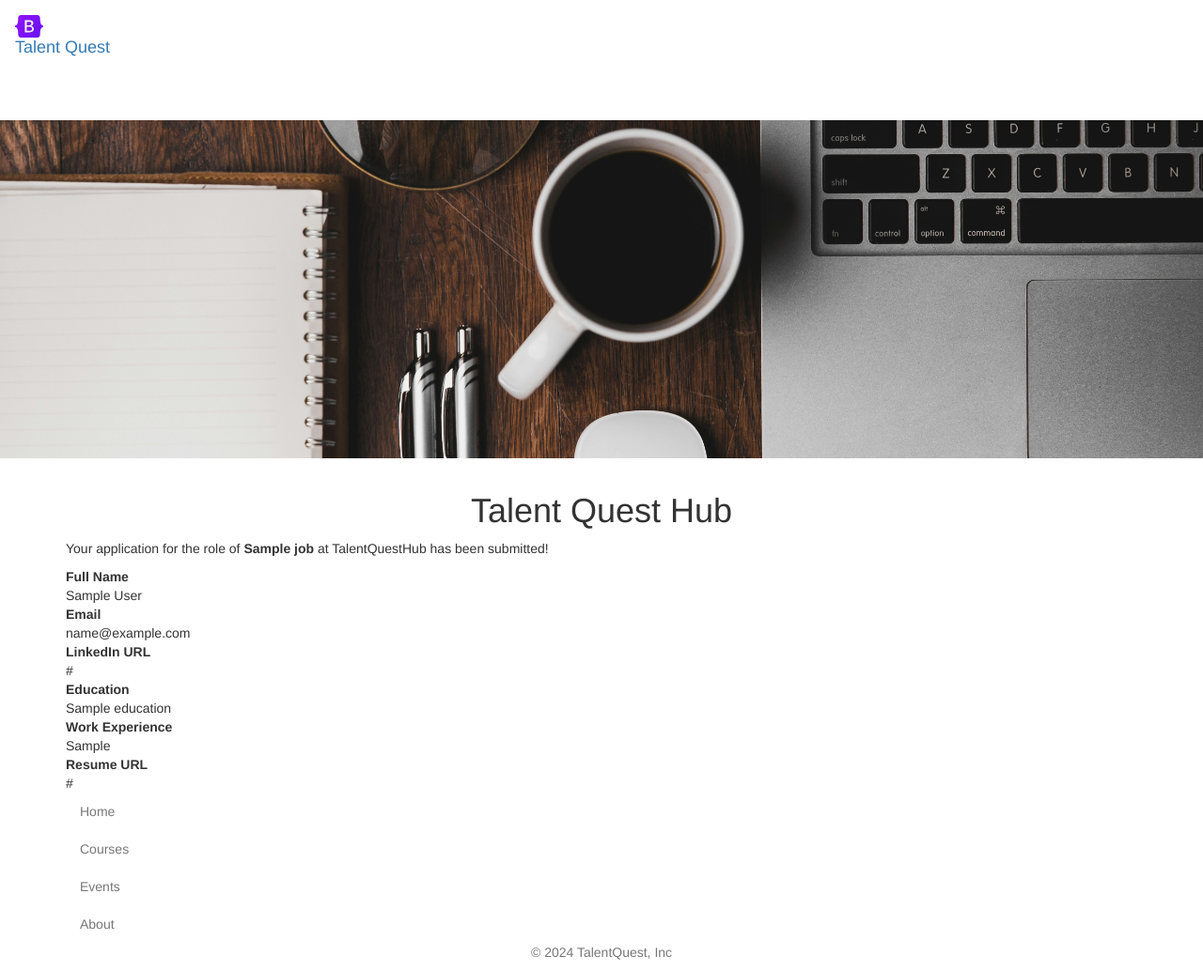
After one commit to sahil-74293/Devops-project-backup-repository, a Flask app: template templates/application_submitted.html in a window 1280 px wide. The commit adds this page. Shown: the whole page at 94% size. Run offline with Flask 3, Linux system fonts and the light colour scheme; the template is opened without the code that fills it: most values are stand-ins (such as "Sample title", 1, 10 or a date in 2020).

Commit message:
submitted application in database and added forms for collecting data .

```diff
--- a/app.py
+++ b/app.py
@@ -1,5 +1,5 @@
-from flask import Flask, render_template ,jsonify
-from database import load_jobs_from_db , load_job_from_db
+from flask import Flask, render_template ,jsonify ,request
+from database import load_jobs_from_db , load_job_from_db , add_application_to_db
 app = Flask(__name__)
 
 
@@ -22,5 +22,12 @@ def show_job(id):
     return "Not Found", 404
   return render_template('jobpage.html',job=job)
 
+@app.route("/job/<id>/apply", methods =['post'])
+def apply_to_job(id):
+  data = request.form
+  job = load_job_from_db(id)
+  add_application_to_db(id,data)
+  return render_template('application_submitted.html',application=data,job=job)
+
 if __name__ == '__main__':
   app.run(host='0.0.0.0', debug=True, port=8080)
--- /dev/null
+++ b/templates/application_submitted.html
@@ -0,0 +1,49 @@
+<!DOCTYPE html>
+<html>
+  <head>
+    <title>Submitted Applications</title>
+    {%include 'bootstrap.html'%}
+  </head>
+  <body>
+    {% include 'nav.html' %}
+    {% include 'banner.html' %}
+
+    <div class="container">
+      <h1 class = "text-center mt-2 mb-4">
+        Talent Quest Hub</h1>
+
+      <p>Your application for the role of <b>{{job['title']}}</b> at TalentQuestHub has been submitted!</p>
+
+      <b>Full Name</b>
+      <div class="mb-2">
+        {{application['full_name']}}
+      </div>
+
+      <b>Email</b>
+      <div class="mb-2">
+        {{application['email']}}
+      </div>
+
+      <b>LinkedIn URL</b>
+      <div class="mb-2">
+        {{application['linkedin_url']}}
+      </div>
+
+      <b>Education</b>
+      <div class="mb-2">
+        {{application['education']}}
+      </div>
+
+      <b>Work Experience</b>
+      <div class="mb-2">
+        {{application['work_experience']}}
+      </div>
+
+      <b>Resume URL</b>
+      <div class="mb-2">
+        {{application['resume_url']}}
+      </div>
+    </div>
+    {% include 'footer.html' %}
+  </body>
+</html>
--- a/templates/jobpage.html
+++ b/templates/jobpage.html
@@ -30,6 +30,7 @@
       </ol>
       <h4>Salary</h4>
       <p>{{job.currency}}{{job.salary}}</p>
+      {% include 'application_form.html' %}
     </div>
        {% include 'footer.html' %}
   </body>
```
Also changed, not shown: database.py (+18 -0 lines), templates/application_form.html (added, +38 -0 lines).
